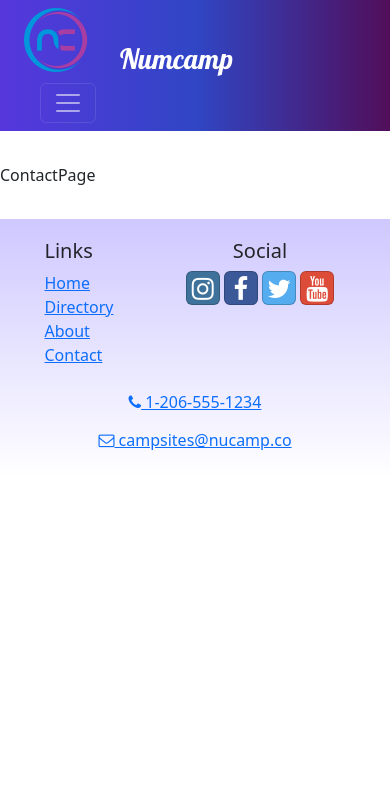
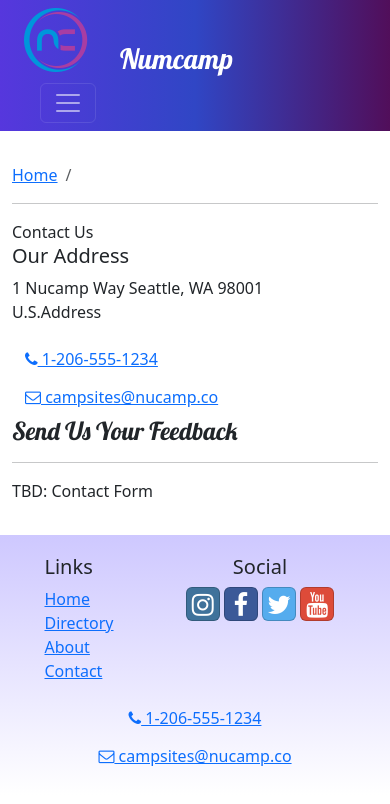
Before and after one commit to edmund80/nucampsite-react, a React (Create React App) app: page /contact in a window 390 px wide. Shown: the top 804 px of the page. Built offline with nearby package versions, Linux system fonts and the light colour scheme.

Commit message:
add address and phone number to contact page

```diff
--- a/src/pages/ContactPage.js
+++ b/src/pages/ContactPage.js
@@ -1,5 +1,59 @@
+ import { Container, Col, Row } from 'reactstrap';
+ import SubHeader from '../components/SubHeader';
+
+
+
  const ContactPage = () => {
-    return <div>ContactPage</div>;
+    return (
+         <Container>
+            <SubHeader />
+            Contact Us
+
+            <Row>
+               <Col sm='4'>
+                  <h5>Our Address</h5>
+                  <address>
+                     1 Nucamp Way
+                     Seattle, WA 98001
+                     <br />
+                     U.S.Address
+                  </address>
+
+               </Col>
+
+               <Col>
+               <a
+                     role='button'
+                     className='btn btn-link'
+                     href='tel:+12065551234'
+                  >
+                     <i className='fa fa-phone' /> 1-206-555-1234
+                  </a>
+
+                  <br />
+
+                  <a
+                     role='button'
+                     className='btn btn-link'
+                     href='mailto: fakeemail.fakeemail.co'
+                  >
+                     <i className='fa fa-envelope-o' /> campsites@nucamp.co
+                  </a>
+               </Col>
+            </Row>
+
+            <Row>
+               <Col xs='12'>
+                  <h2>Send Us Your Feedback</h2>
+                  <hr />
+               </Col>
+
+               <Col md='10'>
+                  TBD: Contact Form
+               </Col>
+            </Row>
+         </Container>
+    );
  };
 
  export default ContactPage;
```
